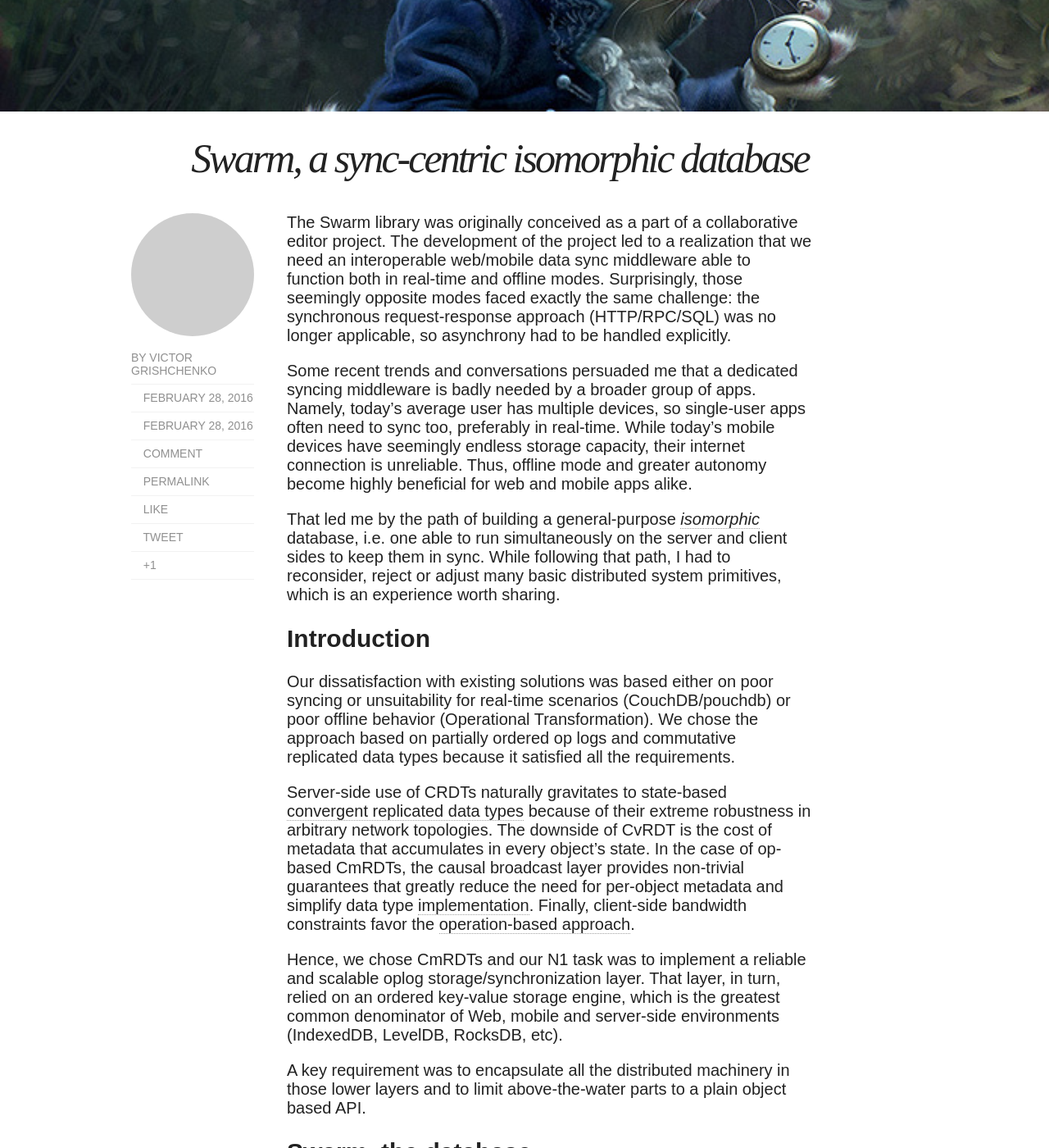
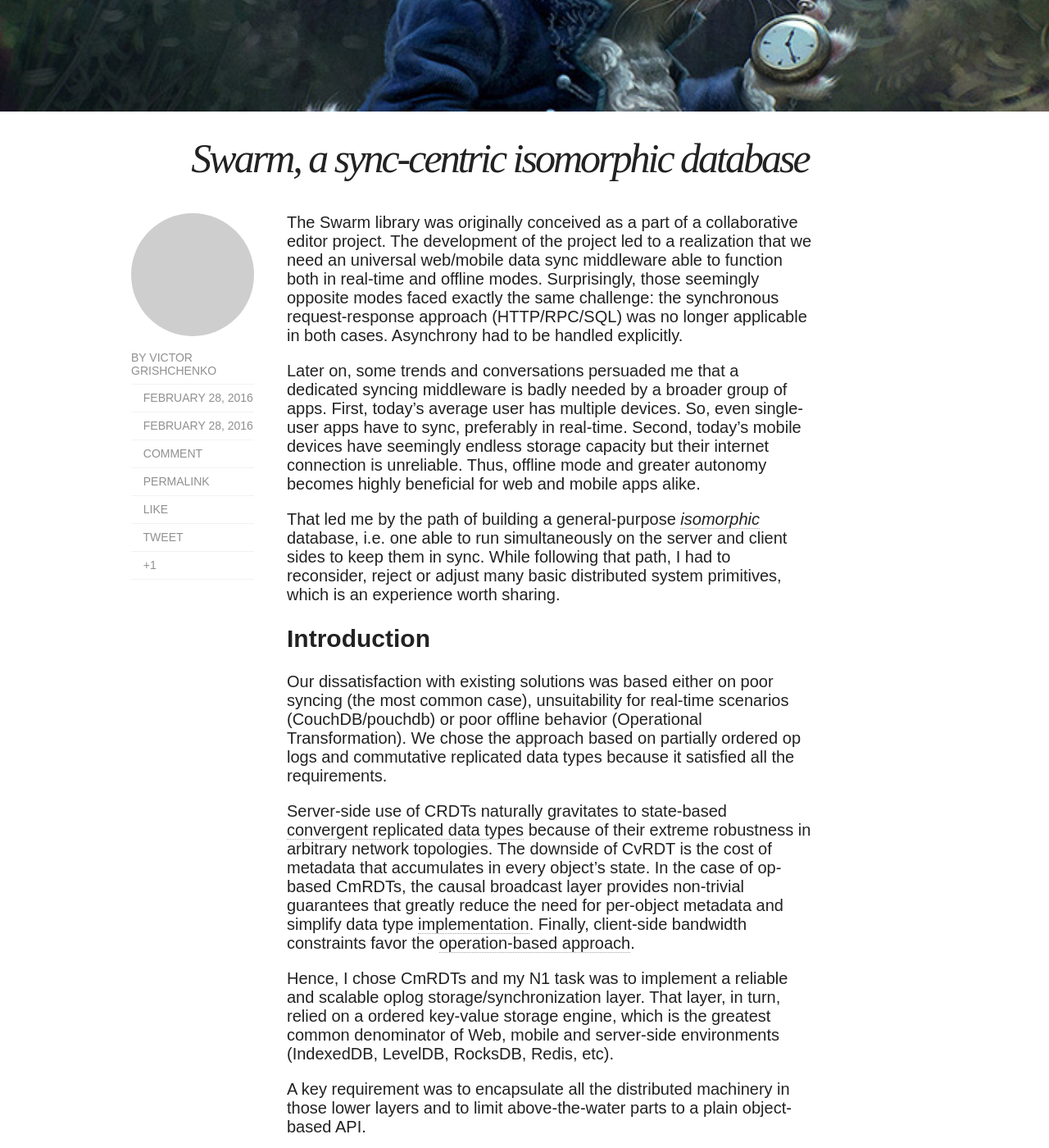
Before and after one commit to swarmdb/swarmdb.github.io, a Jekyll site: the page built from _posts/2016-02-28-papoc.md, in a window 1280 px wide and 1400 px high, scrolled down 333 px. Shown: the whole window at 82% size. Built offline with Jekyll 4.4.1, drawn with Linux system fonts in a browser that asks for light colours; nearby versions of some CDN libraries; comment, search, counter and statistics services are not loaded; some of the changed text lies outside the part shown.

Commit message:
final version

```diff
--- a/_posts/2016-02-28-papoc.md
+++ b/_posts/2016-02-28-papoc.md
@@ -11,35 +11,33 @@
 share: true
 ---
 
+The Swarm library was originally conceived as a part of a collaborative editor project. The development of the project led to a realization that we need an universal web/mobile data sync middleware able to function both in real-time and offline modes.
+Surprisingly, those seemingly opposite modes faced exactly the same challenge: the synchronous request-response approach (HTTP/RPC/SQL) was no longer applicable in both cases. Asynchrony had to be handled explicitly.
 
-The Swarm library was originally conceived as a part of a collaborative editor project. The development of the project led to a realization that we need an interoperable web/mobile data sync middleware able to function both in real-time and offline modes.
-Surprisingly, those seemingly opposite modes faced exactly the same challenge: the synchronous request-response approach (HTTP/RPC/SQL) was no longer applicable, so asynchrony had to be handled explicitly.
-
-Some recent trends and conversations persuaded me that a dedicated syncing middleware is badly needed by a broader group of apps. Namely, today's average user has multiple devices, so single-user apps often need to sync too, preferably in real-time. While today's mobile devices have seemingly endless storage capacity, their internet connection is unreliable. Thus, offline mode and greater autonomy become highly beneficial for web and mobile apps alike.
+Later on, some trends and conversations persuaded me that a dedicated syncing middleware is badly needed by a broader group of apps. First, today's average user has multiple devices. So, even single-user apps have to sync, preferably in real-time. Second, today's mobile devices have seemingly endless storage capacity but their internet connection is unreliable. Thus, offline mode and greater autonomy becomes highly beneficial for web and mobile apps alike.
 
 That led me by the path of building a general-purpose [*isomorphic*][iso] database, i.e. one able to run simultaneously on the server and client sides to keep them in sync. While following that path, I had to reconsider, reject or adjust many basic distributed system primitives, which is an experience worth sharing.
 
 ## Introduction
 
-Our dissatisfaction with existing solutions was based either on poor syncing or unsuitability for real-time scenarios (CouchDB/pouchdb) or poor offline behavior (Operational Transformation). We chose the approach based on partially ordered op logs and commutative replicated data types because it satisfied all the requirements.
+Our dissatisfaction with existing solutions was based either on poor syncing (the most common case), unsuitability for real-time scenarios (CouchDB/pouchdb) or poor offline behavior (Operational Transformation). We chose the approach based on partially ordered op logs and commutative replicated data types because it satisfied all the requirements.
 
 Server-side use of CRDTs naturally gravitates to state-based [convergent replicated data types][riak] because of their extreme robustness in arbitrary network topologies. The downside of CvRDT is the cost of metadata that accumulates in every object's state. In the case of op-based CmRDTs, the causal broadcast layer provides non-trivial guarantees that greatly reduce the need for per-object metadata and simplify data type [implementation][counters]. Finally, client-side bandwidth constraints favor the [operation-based approach][googledocs].
 
-Hence, we chose CmRDTs and our N1 task was to implement a reliable and scalable oplog storage/synchronization layer. That layer, in turn, relied on an ordered key-value storage engine, which is the greatest common denominator of Web, mobile and server-side environments (IndexedDB, LevelDB, RocksDB, etc).
+Hence, I chose CmRDTs and my N1 task was to implement a reliable and scalable oplog storage/synchronization layer. That layer, in turn, relied on a ordered key-value storage engine, which is the greatest common denominator of Web, mobile and server-side environments (IndexedDB, LevelDB, RocksDB, Redis, etc).
 
-A key requirement was to encapsulate all the distributed machinery in those lower layers and to limit above-the-water parts to a plain object based API.
+A key requirement was to encapsulate all the distributed machinery in those lower layers and to limit above-the-water parts to a plain object-based API.
 
 ## Swarm, the database
 
-The Swarm's offline and real-time capabilities rely on the fact its CmRDT op log is partially ordered. That significantly amends the classic [state machine replication model][smr]. Namely, the classic SMR relays changes one way (master to slave), while partially ordered log allows for two-way traffic.
-Similarly, other classic database constructs had to be adapted to the case of an isomorphic database.
+The Swarm's offline and real-time capabilities rely on the fact its CmRDT op log is partially ordered. That significantly amends the classic [state machine replication model][smr]. Namely, SMR relays changes one way (master to slave), while partially ordered log allows for two-way traffic. Similarly, other classic database constructs had to be adapted to the case of an isomorphic CRDT database.
 
 ### Timestamps
 
 Timestamps in distributed systems is an extensive topic. Normally, every operation is timestamped to ensure proper storage and synchronization. Systems like Cassandra or Spanner rely on physical time. That imposes a requirement of synchronized local clocks at every replica. Spanner even employs [custom hardware][spanner] to make physical clocks good enough.
 The opposite approach is to make logical clocks reflect the physical time, like in [hybrid clock][buffalo]. Unfortunately, the latter has the same requirement of NTP-synchronized clocks that can not be satisfied on the client side in the general case.
 
-That made me use a variety of hybrid logical clock that prioritizes logical correctness over physical precision. In other words, such clocks may knowingly deviate from the physical time on the client side to ensure logical correctness. The extent of this deviation is limited by the network round trip time (typically on the order of a tenth of a second). Such an approach leaves the requirement of good clocks for the top servers only. The rest of the replicas simply need clocks with a reasonable skew, which is a practical and [well-tested][ledbat] requirement.
+That made me use *adaptable clock*, a variety of hybrid logical clock that prioritizes logical correctness over physical precision. In case the local clock is not well-synchronized, adaptable clocks may knowingly deviate from the (unknown) physical time to ensure logical correctness. The extent of this deviation is limited by the network round trip time (typically on the order of a tenth of a second). Such an approach leaves the requirement of good clocks for the top servers only. The rest of the replicas simply need clocks with a reasonable skew, which is a practical and [well-tested][ledbat] requirement.
 
 The resulting calendar-friendly [Swarm timestamp format][swarm-adaptable] consumes 64 bits in binary or 11 chars in base64: `19Q6IU81001` (mmdHMSssiii, where iii is the sequence number).
 A full two-component [logical timestamp][lamp] features a replica id, e.g. `19Q6IU81+kj23`. The alphanumeric order of timestamps fits causality, so the alphanumeric ordering of the log is useful and natural.
@@ -67,9 +64,9 @@
 
 The Swarm replica syncing protocol could not be modeled after anything synchronous like HTTP or RPC. Similarly, it could not reuse the classic asynchronous *pub-sub* approach which relies on *channel* subscriptions. Channels preclude clients from having a partial dataset of their own choosing.
 
-Swarm allows either to subscribe to the entire database or to make per-object subscriptions. Every object is essentially a product of its log of timestamped operations. A subscription starts with a handshake when replicas tell their respective log progress and exchange missing ops. After the handshake, all the new ops will be relayed to all the subscribers, until subscriptions are closed.
+Swarm allows either to subscribe to the entire database or to make per-object subscriptions. Every object is essentially a product of its op log. A subscription starts with a handshake when replicas declare their log progress and exchange missing ops. After the handshake, all the new ops will be relayed to the new subscriber, until the subscription is closed.
 
-The initial version of the protocol relied on three-way handshakes employing version vectors. By limiting the topology to a tree in v1.0, the protocol was converted to a more practical two-way handshake based on log *bookmarks*. As a result, each client replica can maintain an arbitrary subset of data for an arbitrarily long period of time. A replica may go offline or let some parts of data become stale, then resync it later if needed.
+The initial version of the protocol relied on three-way handshakes employing version vectors. By limiting the topology to a tree in v1.0.0, the protocol was converted to a more practical two-way handshake based on log *bookmarks*. As a result, each client replica can maintain an arbitrary subset of data for an arbitrarily long period of time. A replica may go offline or let some parts of data become stale, then resync it later if needed.
 
 
 ## Conclusion
```
Also changed, not shown: other parts of _posts/2016-02-28-papoc.md (+2 -3 lines).
